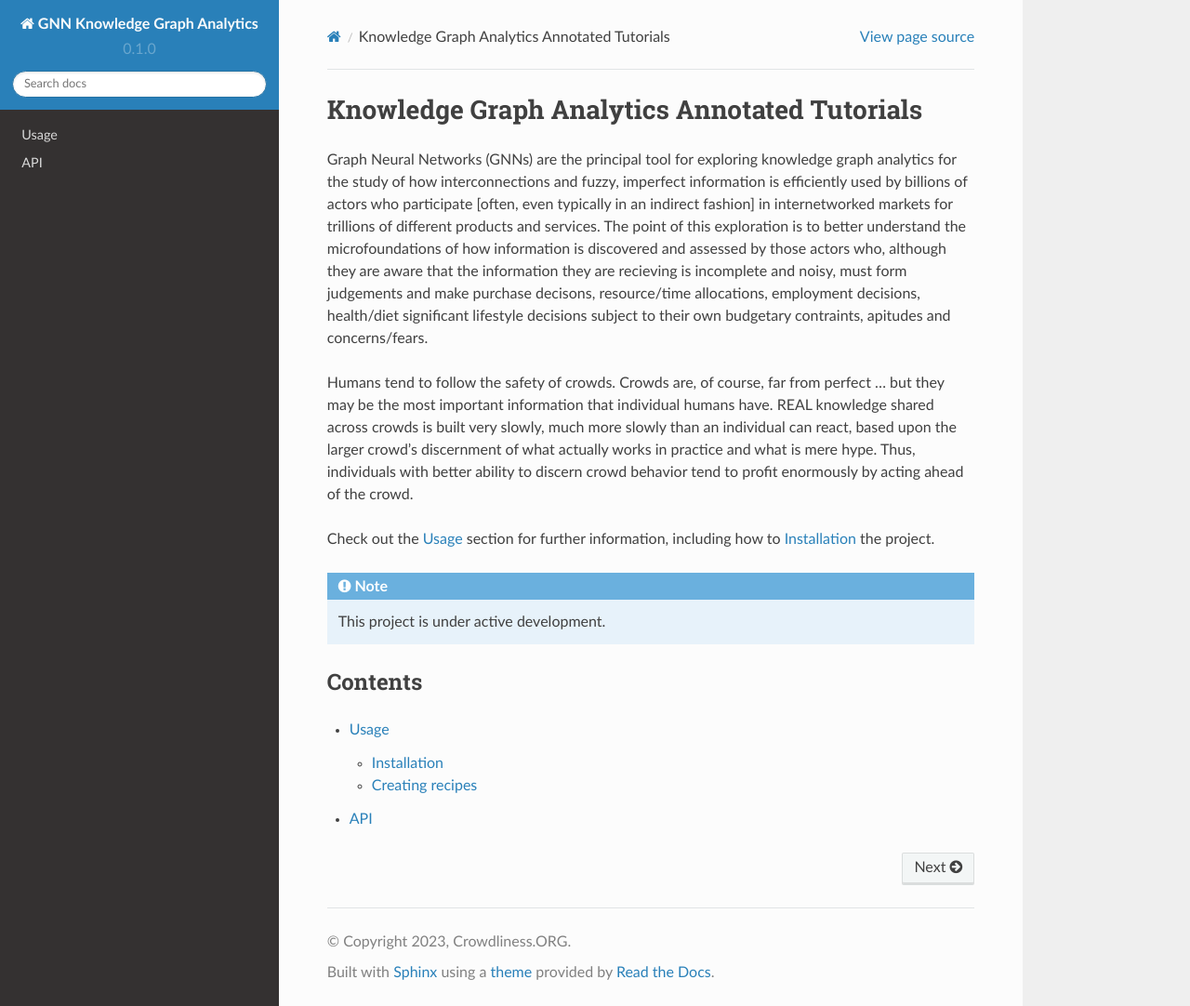
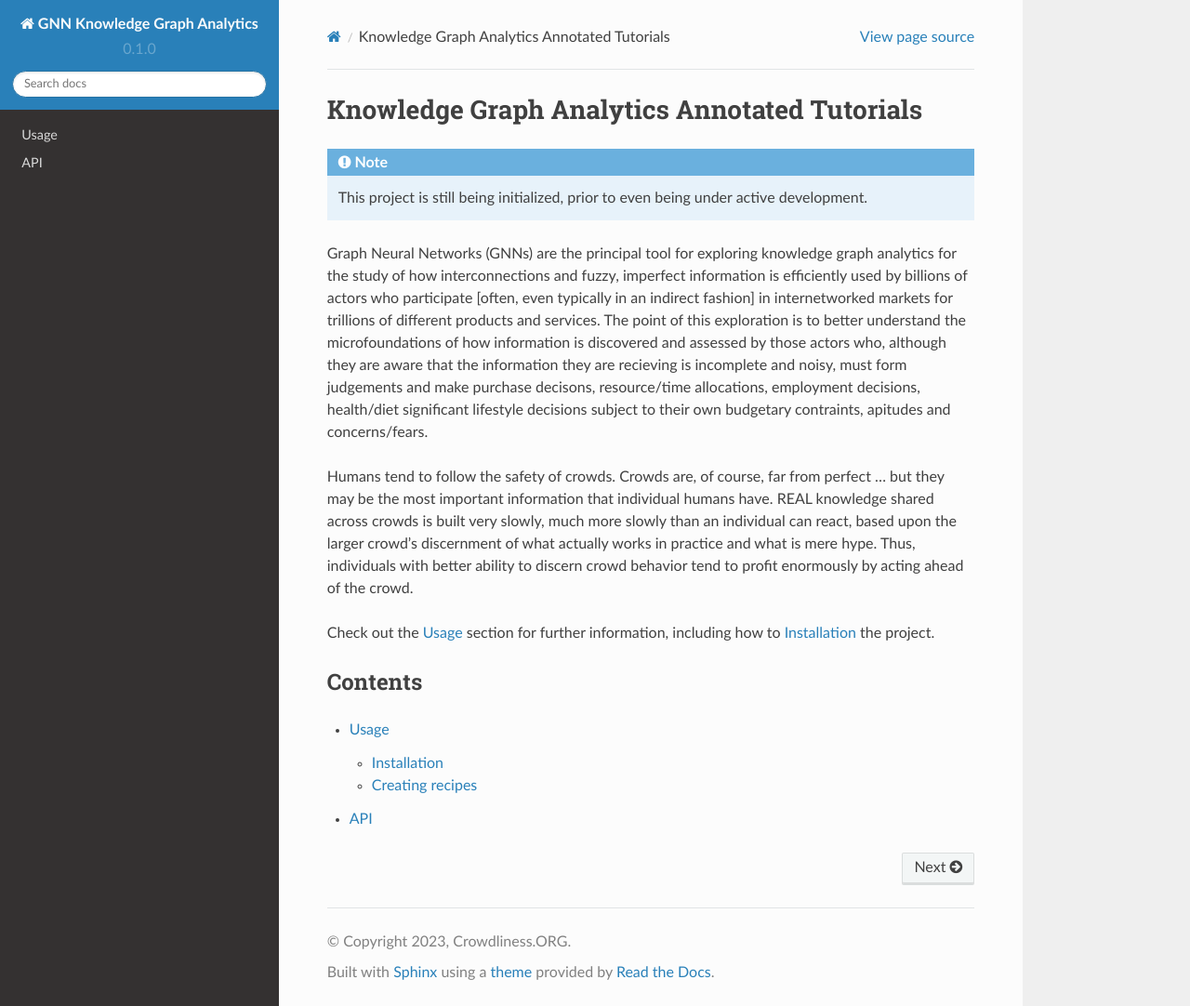
Before and after one commit to Crowdliness/GNNgraph, a Sphinx documentation site: the page built from docs/source/index.rst, in a window 1280 px wide and 1082 px high. Shown: the whole window at 93% size. Built offline with Sphinx 7.4.7 and the Read the Docs theme 2.0.0, drawn with Linux system fonts in a browser that asks for light colours.

Commit message:
Update index.rst

```diff
--- a/docs/source/index.rst
+++ b/docs/source/index.rst
@@ -1,5 +1,10 @@
 Knowledge Graph Analytics Annotated Tutorials
 =============================================
+
+.. note::
+
+   This project is still being initialized, prior to even being under active development.
+
 
 Graph Neural Networks (GNNs) are the principal tool for exploring knowledge graph analytics for the study of how interconnections and fuzzy, imperfect information is efficiently used by billions of actors who participate [often, even typically in an indirect fashion] in internetworked markets for trillions of different products and services. The point of this exploration is to better understand the microfoundations of how information is discovered and assessed by those actors who, although they are aware that the information they are recieving is incomplete and noisy, must form judgements and make purchase decisons, resource/time allocations, employment decisions, health/diet significant lifestyle decisions subject to their own budgetary contraints, apitudes and concerns/fears.
 
```
Also changed, not shown: other parts of docs/source/index.rst (+0 -3 lines).
